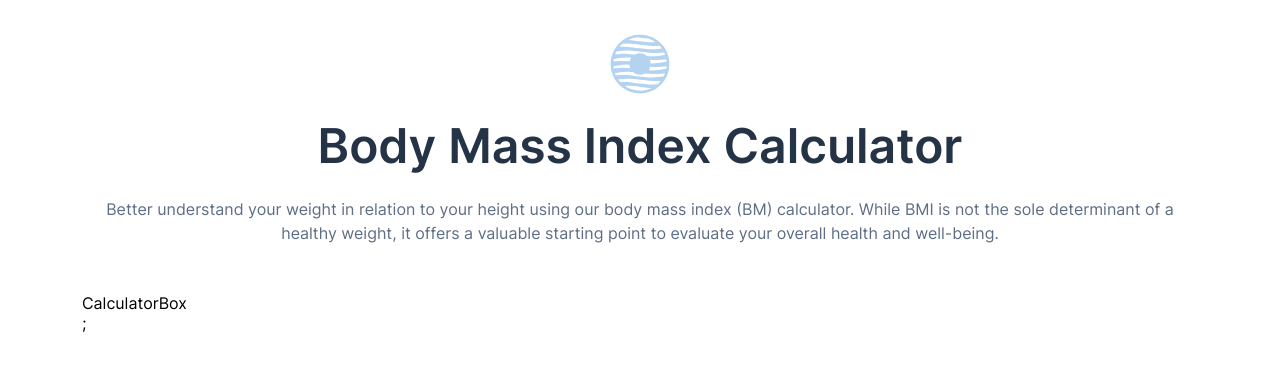
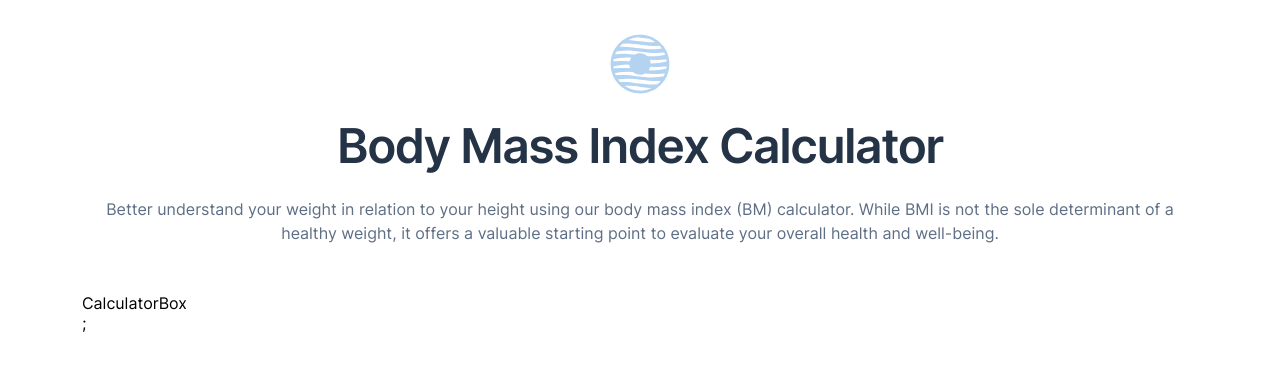
Before and after one commit to erikenascimento/bmi_calculator, a Next.js app: page / in a window 1280 px wide. Shown: the top 370 px of the page. Built offline with nearby package versions, Linux system fonts and the light colour scheme.

Commit message:
Trying to approach the letter spacing to the one in the layout

```diff
--- a/src/app/styles/globals.scss
+++ b/src/app/styles/globals.scss
@@ -77,7 +77,7 @@ h4,
 h5 {
   color: var(--color-gunmetal);
   font-weight: 600;
-  letter-spacing: -5%;
+  letter-spacing: -1.5px;
   line-height: 110%;
 }
 
```
